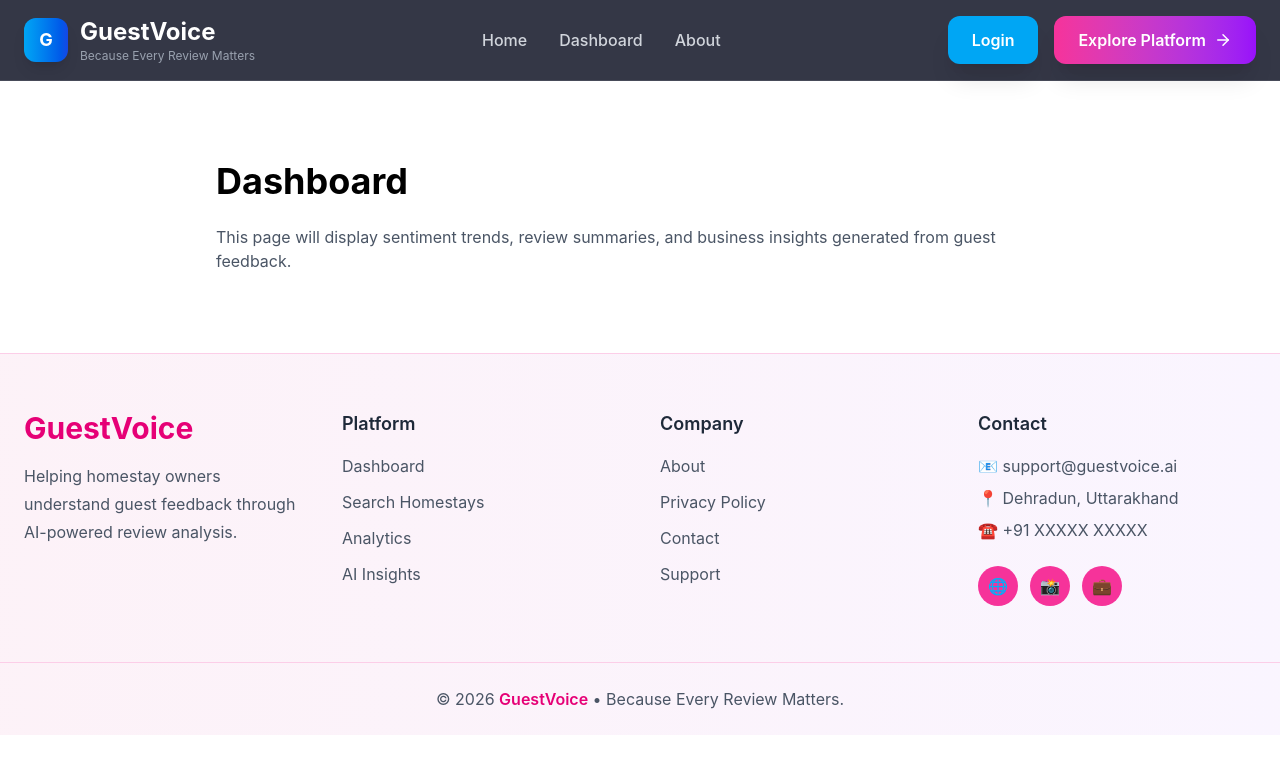
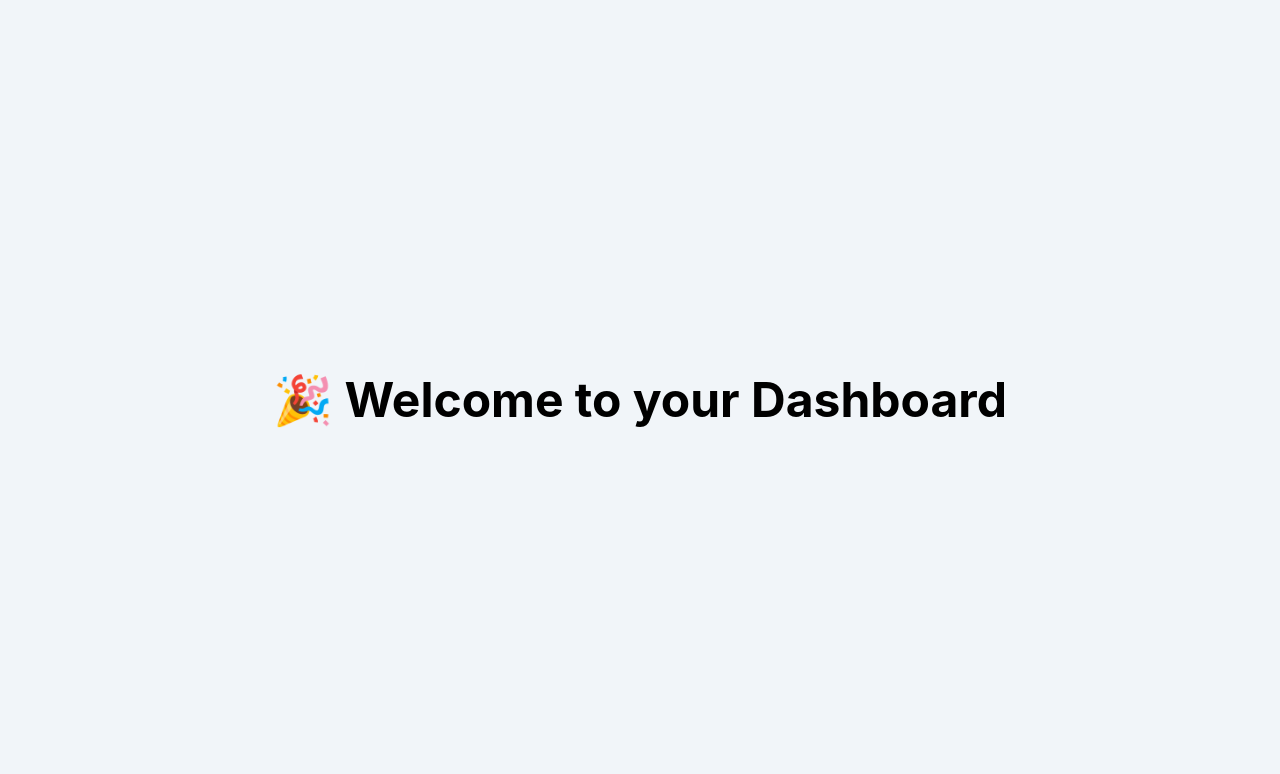
Before and after one commit to Anishu-Raj/GuestVoice, a React (Vite) app in the folder frontend/: page /dashboard in a window 1280 px wide. Shown: the top 774 px of the page. Built offline with nearby package versions, Linux system fonts and the light colour scheme; no server answers.

Commit message:
Implemented complete profile onboarding and dashboard redirection

```diff
--- a/frontend/src/pages/CompleteProfile.jsx
+++ b/frontend/src/pages/CompleteProfile.jsx
@@ -1,5 +1,7 @@
 import { useState } from "react";
-
+import axios from "axios";
+import { useNavigate } from "react-router-dom";
+import { useAuth } from "../context/AuthContext";
 function CompleteProfile() {
   const [formData, setFormData] = useState({
     fullName: "",
@@ -16,15 +18,48 @@ function CompleteProfile() {
       [e.target.name]: e.target.value,
     });
   };
+const navigate=useNavigate();
 
-  const handleSubmit = (e) => {
-    e.preventDefault();
+const {user}=useAuth();
+const handleSubmit=async(e)=>{
 
-    console.log(formData);
+e.preventDefault();
 
-    // Backend integration next step
-  };
+try{
 
+await axios.put(
+
+"http://localhost:5000/api/auth/complete-profile",
+
+{
+
+email:user.email,
+
+phone:formData.phone,
+
+role:formData.role,
+
+homestayName:formData.homestayName,
+
+location:formData.location,
+
+description:formData.description
+
+}
+
+);
+
+navigate("/dashboard");
+
+}
+
+catch(err){
+
+console.log(err);
+
+}
+
+};
   return (
     <div className="min-h-screen bg-gradient-to-br from-sky-100 via-blue-50 to-white flex items-center justify-center px-6 py-10">
 
--- a/frontend/src/pages/Dashboard.jsx
+++ b/frontend/src/pages/Dashboard.jsx
@@ -1,24 +1,19 @@
-import Navbar from "../components/Navbar";
-import Footer from "../components/Footer";
+function Dashboard(){
 
-function Dashboard() {
-  return (
-    <>
-      <Navbar />
+return(
 
-      <main className="max-w-4xl mx-auto py-20 px-6">
-        <h1 className="text-4xl font-bold mb-6">
-          Dashboard
-        </h1>
+<div className="min-h-screen flex justify-center items-center bg-slate-100">
 
-        <p className="text-gray-600">
-          This page will display sentiment trends, review summaries, and business insights generated from guest feedback.
-        </p>
-      </main>
+<h1 className="text-5xl font-bold">
 
-      <Footer />
-    </>
-  );
+🎉 Welcome to your Dashboard
+
+</h1>
+
+</div>
+
+);
+
 }
 
 export default Dashboard;
```
